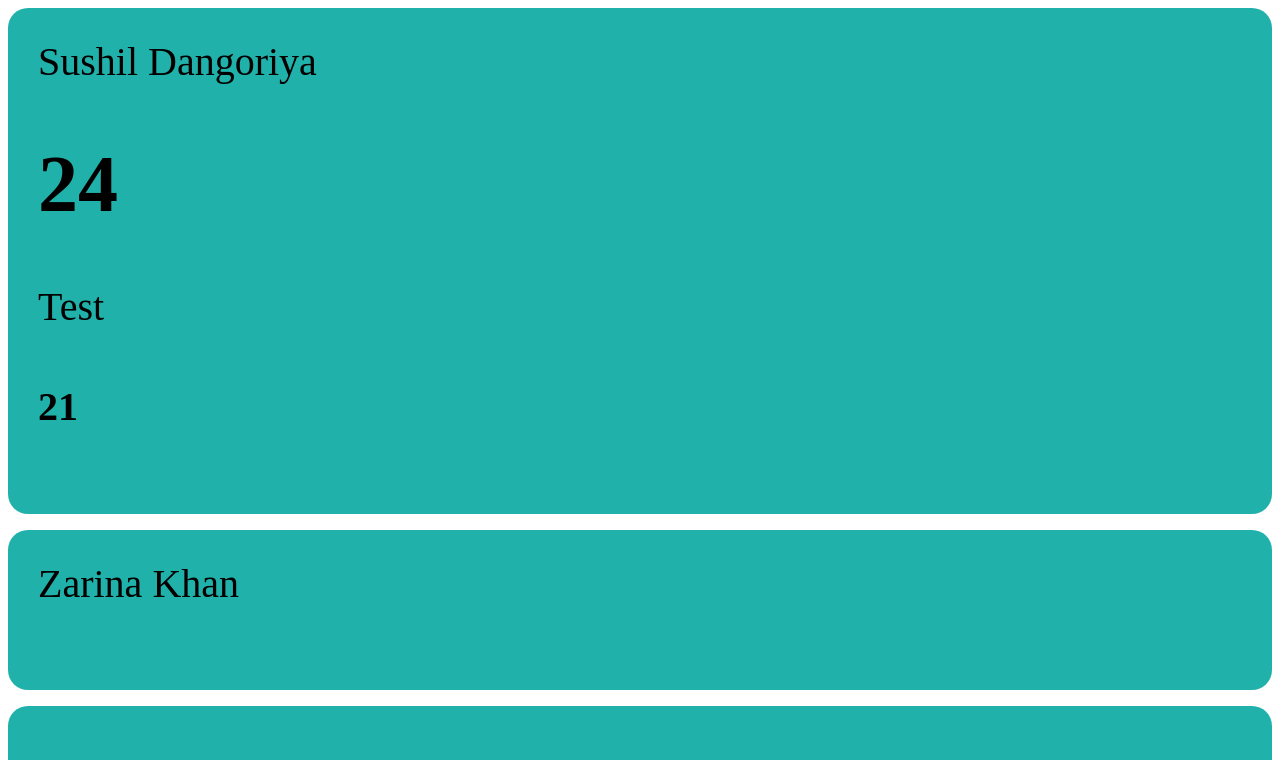
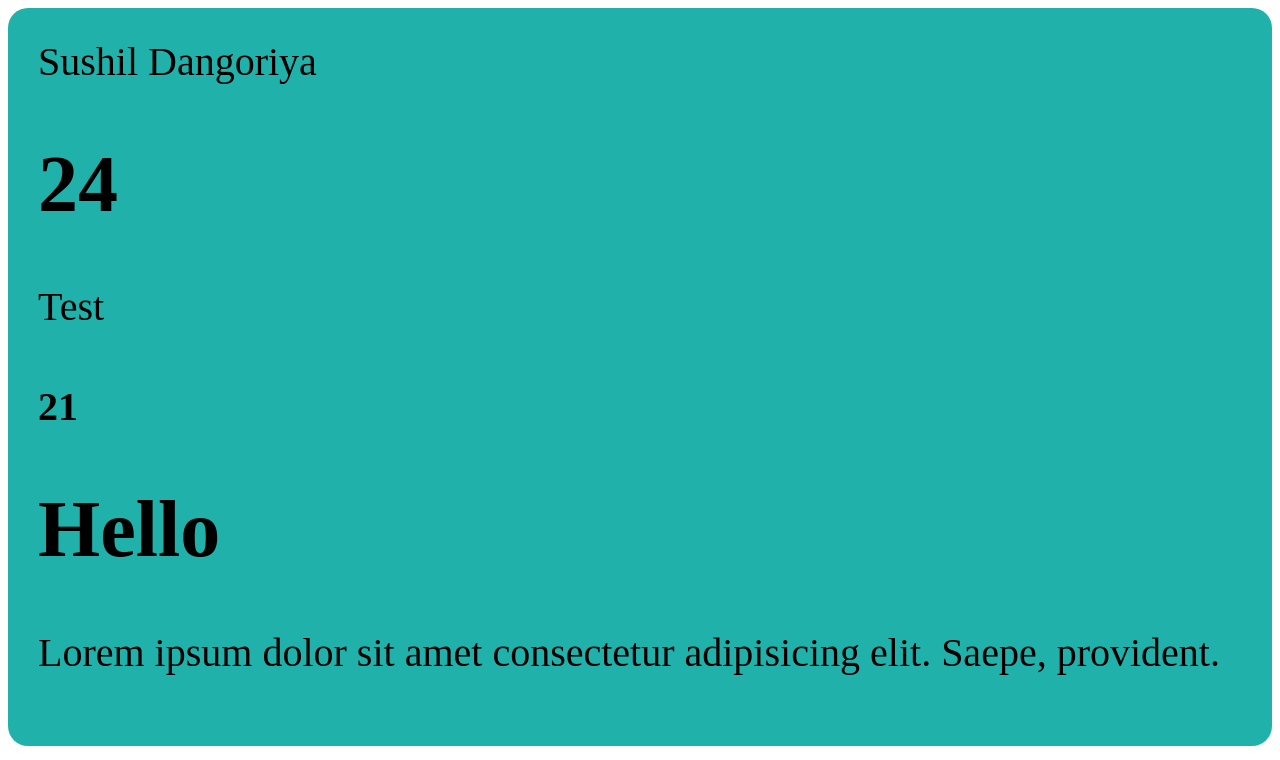
Before and after one commit to sushil-40/SchoolForYou, a React (Vite) app in the folder my-props/: page / in a window 1280 px wide. Shown: the top 760 px of the page. Built offline with nearby package versions, Linux system fonts and the light colour scheme.

Commit message:
passing function and jsx as props

```diff
--- a/my-props/src/App.css
+++ b/my-props/src/App.css
@@ -10,3 +10,13 @@
   flex-direction: column;
   gap: 1rem;
 }
+.btn {
+  display: grid;
+}
+.btn-content {
+  font-size: 20px;
+  background-color: coral;
+  border-radius: 20px;
+  cursor: pointer;
+  padding: 5px;
+}
--- a/my-props/src/App.jsx
+++ b/my-props/src/App.jsx
@@ -1,4 +1,5 @@
 import "./App.css";
+import Button from "./components/Button";
 import Card from "./components/Card";
 
 function App() {
@@ -6,13 +7,37 @@ function App() {
     title: "Test",
     rank: 21,
   };
+  const buttonOnClick = () => {
+    console.log("Button is clicked  1.");
+    setTimeout(() => {
+      const date = new Date();
+      console.log(date);
+    }, 1000);
+  };
+  function buttonTwoClick() {
+    console.log("2nd Button Clicked!");
+  }
   return (
     <div className="layout">
-      <Card name="Sushil Dangoriya" age={24} data={obj} isStudent={true} />
-      <Card name="Zarina Khan" />
-      <Card data={obj} isStudent={true} />
-      {/* <Card name="Sunita Dangoriya" />
-      <Card name="Satya Narayan Dangoriya" /> */}
+      <Card
+        name="Sushil Dangoriya"
+        age={24}
+        data={obj}
+        isStudent={true}
+        content={
+          <>
+            <h1>Hello</h1>
+            <p>
+              Lorem ipsum dolor sit amet consectetur adipisicing elit. Saepe,
+              provident.
+            </p>
+          </>
+        }
+      />
+      {/* <Card name="Zarina Khan" />
+      <Card data={obj} isStudent={true} /> */}
+      <Button title="Click Me" func={buttonOnClick} />
+      <Button title="Touch Me" func={buttonTwoClick} />
     </div>
   );
 }
--- /dev/null
+++ b/my-props/src/components/Button.jsx
@@ -0,0 +1,13 @@
+import React from "react";
+
+const Button = ({ title, func }) => {
+  return (
+    <div className="btn">
+      <button className="btn-content" onClick={func}>
+        {title}
+      </button>
+    </div>
+  );
+};
+
+export default Button;
--- a/my-props/src/components/Card.jsx
+++ b/my-props/src/components/Card.jsx
@@ -1,6 +1,6 @@
 import React from "react";
 
-const Card = ({ name, age, data, isStudent }) => {
+const Card = ({ name, age, data, isStudent, content }) => {
   return (
     <div className="card">
       <div>{name}</div>
@@ -8,6 +8,7 @@ const Card = ({ name, age, data, isStudent }) => {
       <div>{data?.title}</div>
       <h4>{data?.rank}</h4>
       <h3>{isStudent}</h3>
+      {content}
     </div>
   );
 };
```
